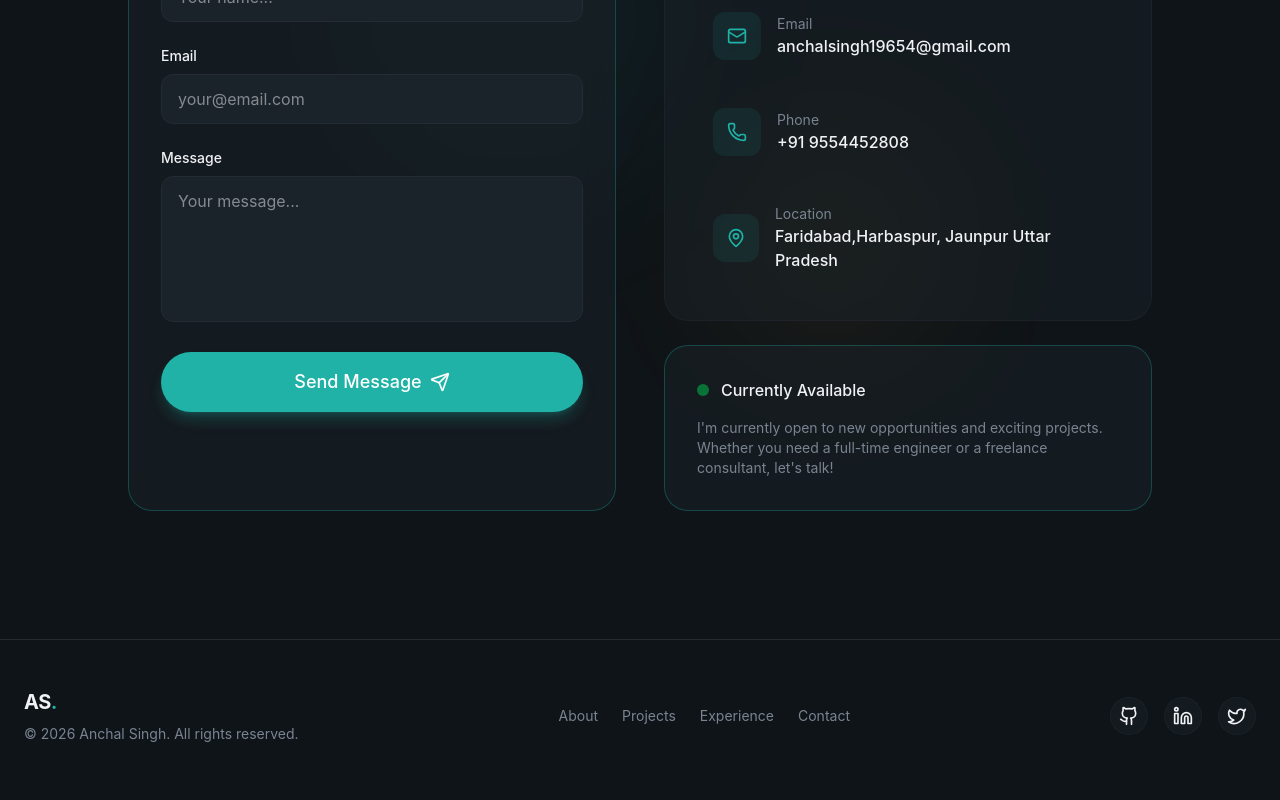
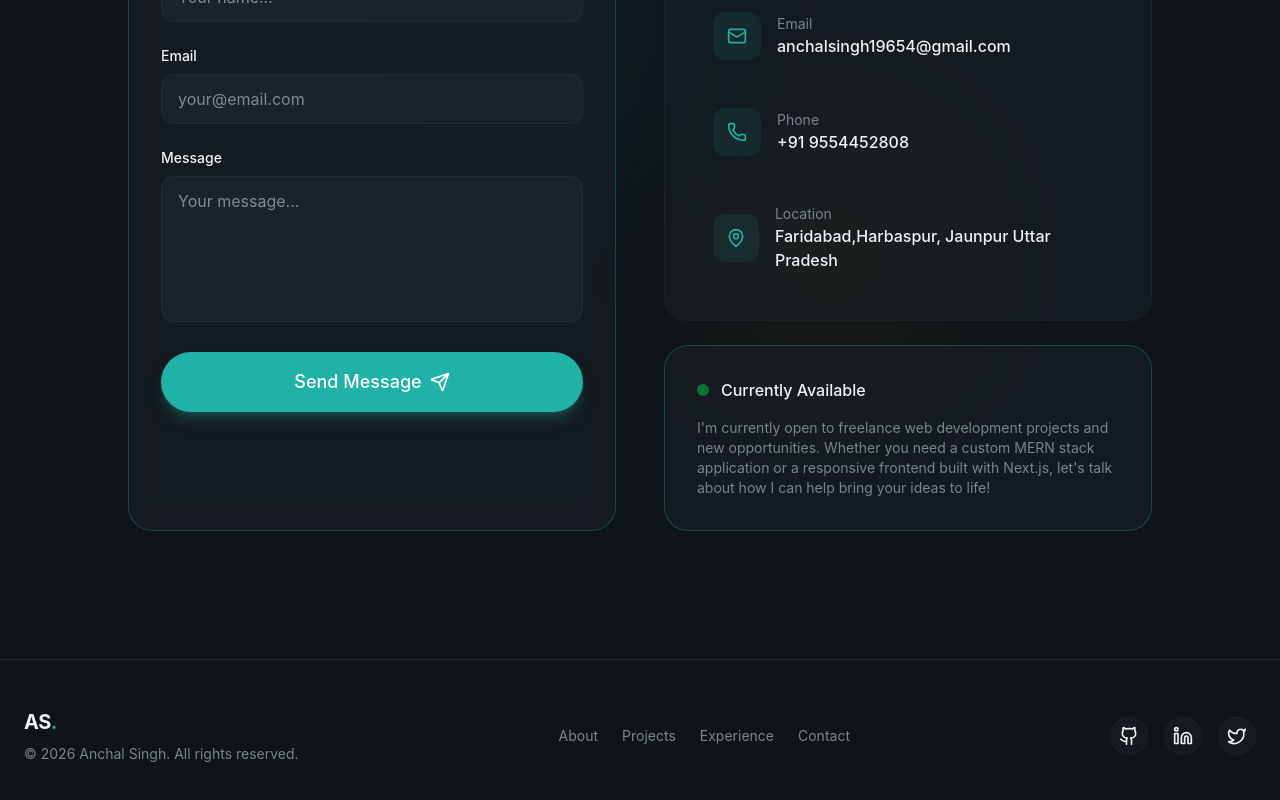
Before and after one commit to ianchalsingh196/Portfolio, a React (Vite) app: page / in a window 1280 px wide. Shown: the part 6644-7444 px from the top of the page. Built offline with nearby package versions, Linux system fonts and the light colour scheme.

Commit message:
Update Some feature

```diff
--- a/src/sections/Contact.jsx
+++ b/src/sections/Contact.jsx
@@ -48,23 +48,25 @@ export const Contact = () => {
 
     setIsLoading(true);
     setSubmitStatus({ type: null, message: "" });
+
     try {
+      // Accessing Vite environment variables
       const serviceId = import.meta.env.VITE_EMAILJS_SERVICE_ID;
       const templateId = import.meta.env.VITE_EMAILJS_TEMPLATE_ID;
       const publicKey = import.meta.env.VITE_EMAILJS_PUBLIC_KEY;
 
-      if (!serviceId || !templateId || !publicKey) {
-        throw new Error(
-          "EmailJS configuration is missing. Please check your environment variables."
-        );
-      }
+      // if (!serviceId || !templateId || !publicKey) {
+      //   throw new Error(
+      //     "EmailJS configuration is missing. Please check your .env file and restart the server."
+      //   );
+      // }
 
       await emailjs.send(
         serviceId,
         templateId,
         {
-          name: formData.name,
-          email: formData.email,
+          from_name: formData.name,    // Ensure these match your EmailJS template fields
+          reply_to: formData.email,
           message: formData.message,
         },
         publicKey
@@ -76,15 +78,16 @@ export const Contact = () => {
       });
       setFormData({ name: "", email: "", message: "" });
     } catch (err) {
-  console.error("EmailJS error:", err); // Use 'err'
+      console.error("EmailJS error:", err);
       setSubmitStatus({
         type: "error",
-    message: err.text || "Failed to send message. Please try again later.",
+        message: err?.text || err?.message || "Failed to send message. Please try again later.",
       });
     } finally {
       setIsLoading(false);
     }
   };
+
   return (
     <section id="contact" className="py-32 relative overflow-hidden">
       <div className="absolute top-0 left-0 w-full h-full">
@@ -93,7 +96,6 @@ export const Contact = () => {
       </div>
 
       <div className="container mx-auto px-6 relative z-10">
-        {/* Section Header */}
         <div className="text-center max-w-3xl mx-auto mb-16">
           <span className="text-secondary-foreground text-sm font-medium tracking-wider uppercase animate-fade-in">
             Get In Touch
@@ -114,10 +116,7 @@ export const Contact = () => {
           <div className="glass p-8 rounded-3xl border border-primary/30 animate-fade-in animation-delay-300">
             <form className="space-y-6" onSubmit={handleSubmit}>
               <div>
-                <label
-                  htmlFor="name"
-                  className="block text-sm font-medium mb-2"
-                >
+                <label htmlFor="name" className="block text-sm font-medium mb-2">
                   Name
                 </label>
                 <input
@@ -134,14 +133,12 @@ export const Contact = () => {
               </div>
 
               <div>
-                <label
-                  htmlFor="email"
-                  type="email"
-                  className="block text-sm font-medium mb-2"
-                >
+                <label htmlFor="email" className="block text-sm font-medium mb-2">
                   Email
                 </label>
                 <input
+                  id="email"
+                  type="email"
                   required
                   placeholder="your@email.com"
                   value={formData.email}
@@ -153,13 +150,11 @@ export const Contact = () => {
               </div>
 
               <div>
-                <label
-                  htmlFor="message"
-                  className="block text-sm font-medium mb-2"
-                >
+                <label htmlFor="message" className="block text-sm font-medium mb-2">
                   Message
                 </label>
                 <textarea
+                  id="message"
                   rows={5}
                   required
                   value={formData.message}
@@ -180,17 +175,16 @@ export const Contact = () => {
                 {isLoading ? (
                   <>Sending...</>
                 ) : (
-                  <>
+                  <span className="flex items-center gap-2">
                     Send Message
                     <Send className="w-5 h-5" />
-                  </>
+                  </span>
                 )}
               </Button>
 
               {submitStatus.type && (
                 <div
-                  className={`flex items-center gap-3
-                     p-4 rounded-xl ${
+                  className={`flex items-center gap-3 p-4 rounded-xl ${
                     submitStatus.type === "success"
                       ? "bg-green-500/10 border border-green-500/20 text-green-400"
                       : "bg-red-500/10 border border-red-500/20 text-red-400"
@@ -207,7 +201,6 @@ export const Contact = () => {
             </form>
           </div>
 
-          {/* Contact Info */}
           <div className="space-y-6 animate-fade-in animation-delay-400">
             <div className="glass rounded-3xl p-8">
               <h3 className="text-xl font-semibold mb-6">
@@ -234,16 +227,16 @@ export const Contact = () => {
               </div>
             </div>
 
-            {/* Availability Card */}
+            {/* Availability Card for professional freelance direction */}
             <div className="glass rounded-3xl p-8 border border-primary/30">
               <div className="flex items-center gap-3 mb-4">
                 <span className="w-3 h-3 bg-green-500 rounded-full animate-pulse" />
                 <span className="font-medium">Currently Available</span>
               </div>
               <p className="text-muted-foreground text-sm">
-                I'm currently open to new opportunities and exciting projects.
-                Whether you need a full-time engineer or a freelance consultant,
-                let's talk!
+                I'm currently open to freelance web development projects and new opportunities.
+                Whether you need a custom MERN stack application or a responsive frontend built with Next.js,
+                let's talk about how I can help bring your ideas to life!
               </p>
             </div>
           </div>
```
Lines whose indentation alone changed are shown as unchanged.
